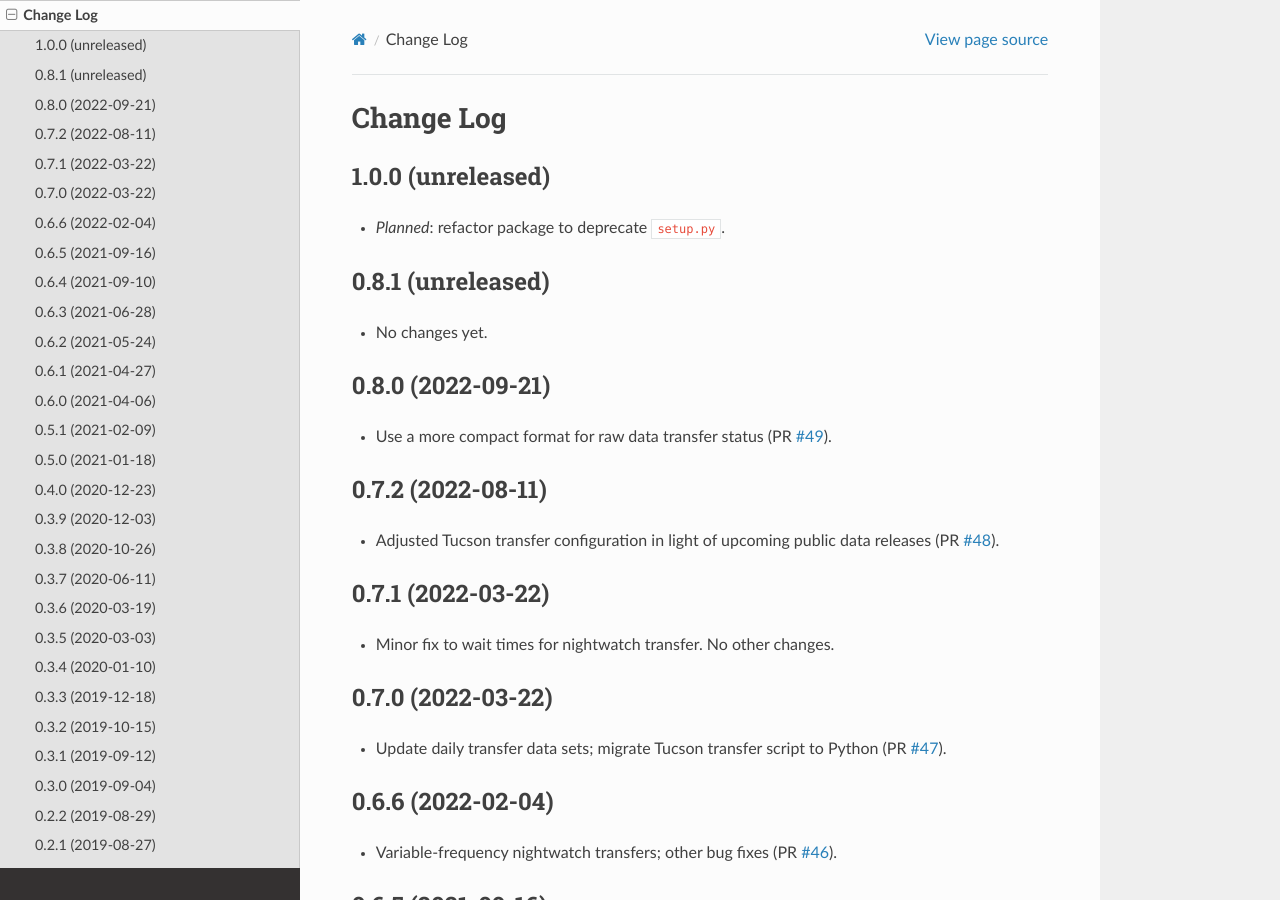
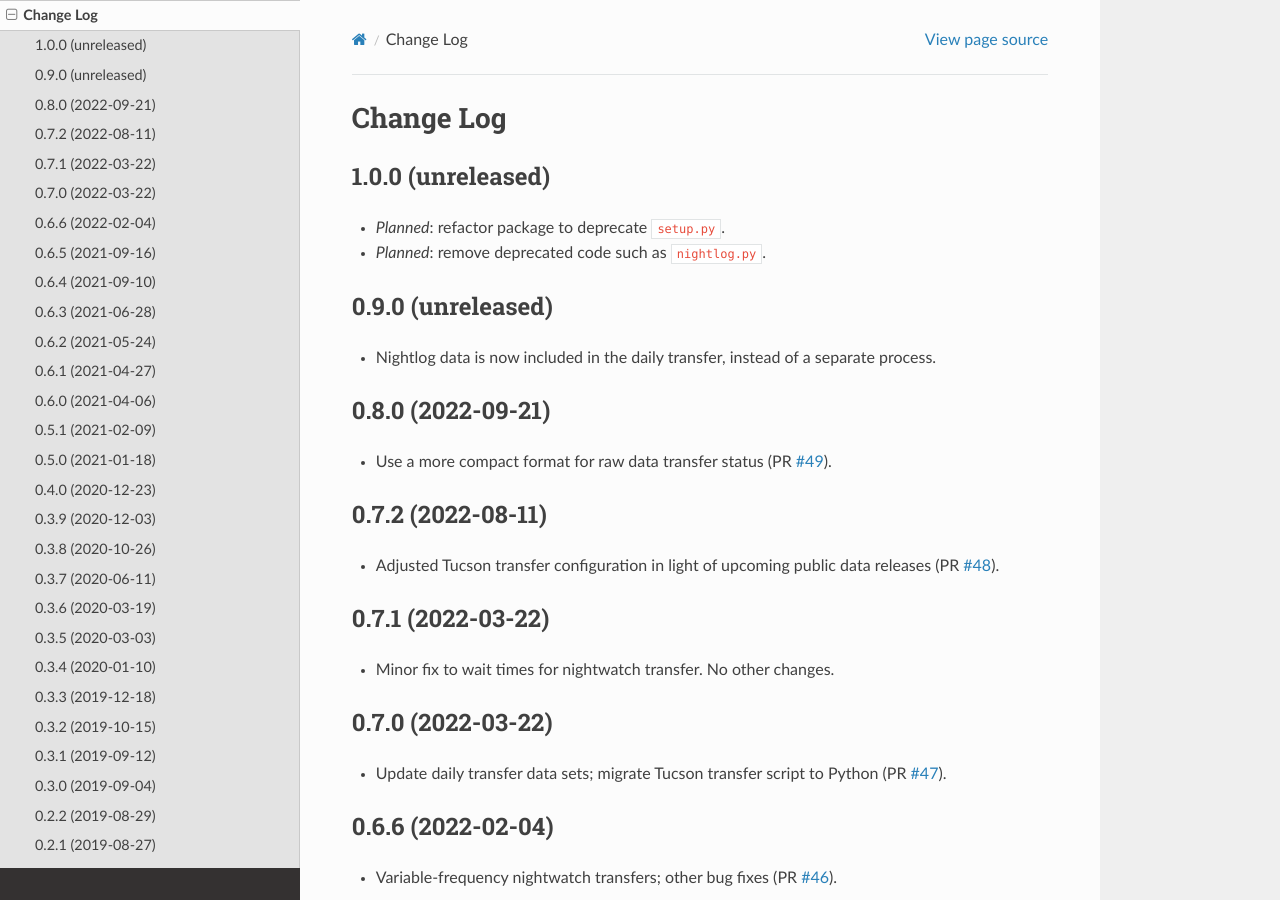
Before and after one commit to desihub/desitransfer, a Sphinx documentation site: the page built from doc/changes.rst, in a window 1280 px wide and 900 px high. Built offline with Sphinx 7.4.7 and the Read the Docs theme 2.0.0, drawn with Linux system fonts in a browser that asks for light colours.

Commit message:
Update change log.

```diff
--- a/doc/changes.rst
+++ b/doc/changes.rst
@@ -6,11 +6,13 @@ Change Log
 ------------------
 
 * *Planned*: refactor package to deprecate ``setup.py``.
+* *Planned*: remove deprecated code such as ``nightlog.py``.
 
-0.8.1 (unreleased)
+0.9.0 (unreleased)
 ------------------
 
-* No changes yet.
+* Nightlog data is now included in the daily transfer, instead of a
+  separate process.
 
 0.8.0 (2022-09-21)
 ------------------
```
